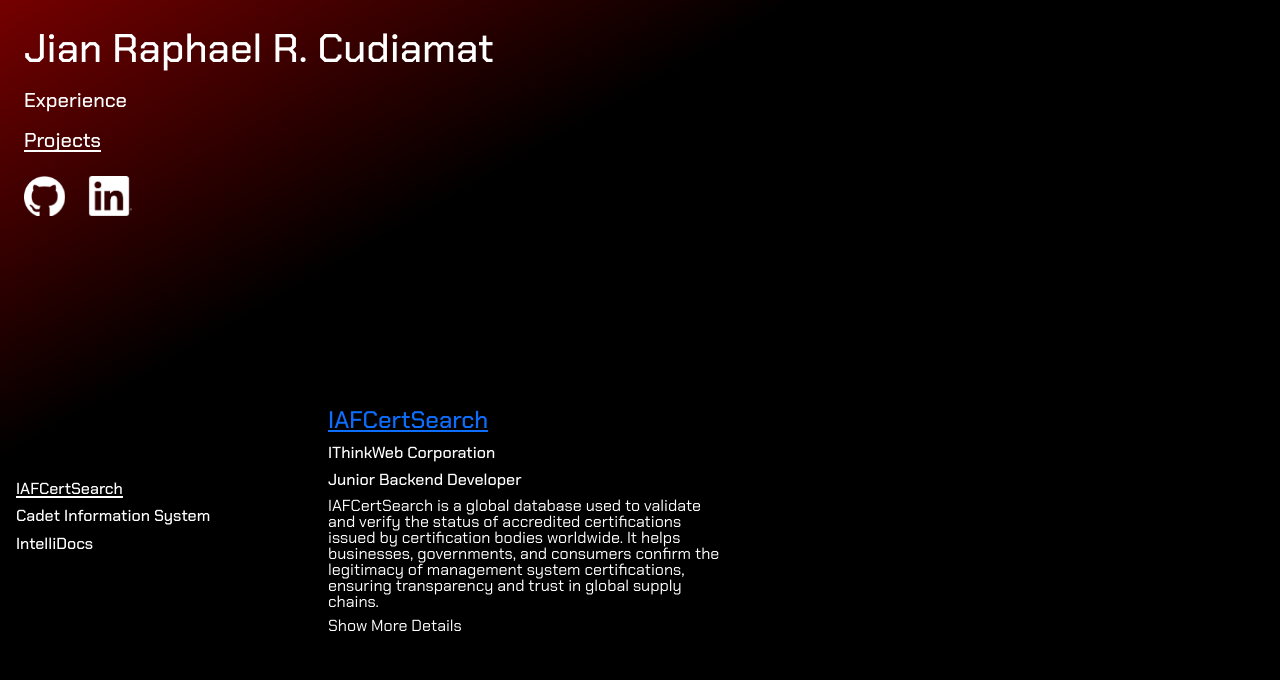
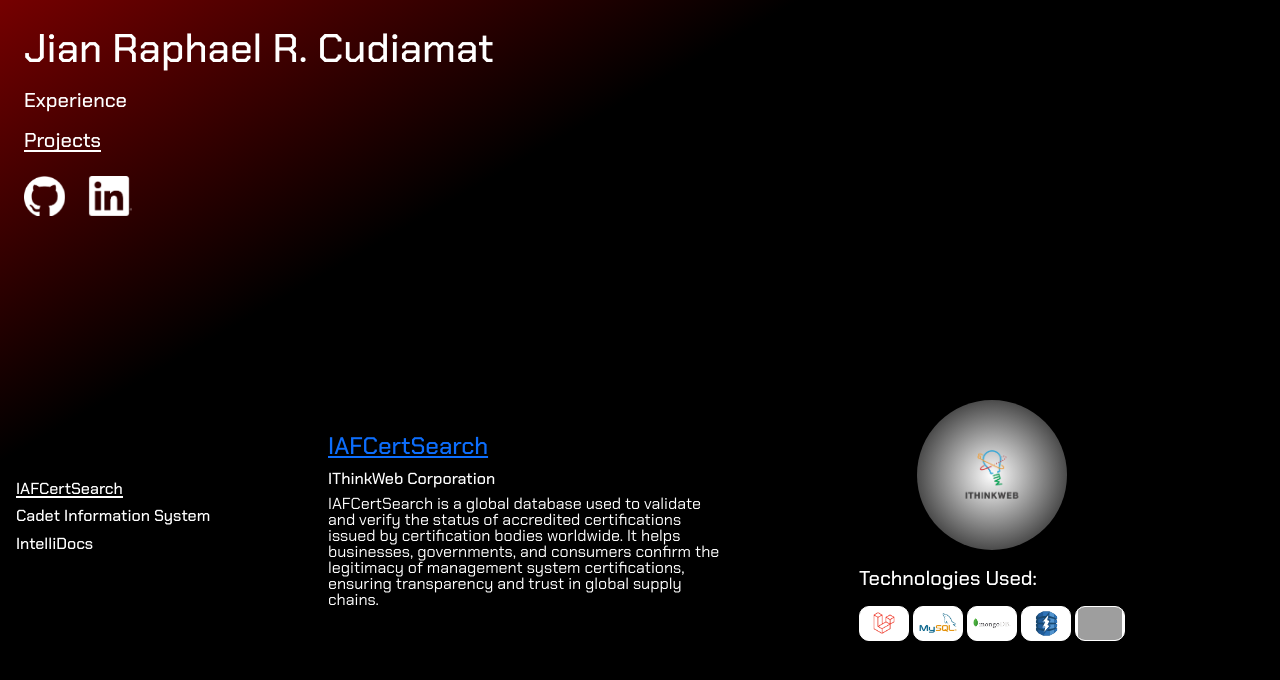
Before and after one commit to Shunsena-Jian/cudiamat-portfolio-2, a React (Vite) app: page /projects in a window 1280 px wide. Both pictures are taken after a click on the element "IAFCertSearch". Shown: the top 680 px of the page. Built offline with nearby package versions, Linux system fonts and the light colour scheme; grey boxes are pictures that could not be loaded.

Commit message:
Refactor project context management: rename activeContent to middleContent and update related components for improved clarity and functionality.

```diff
--- a/public/data/projects.json
+++ b/public/data/projects.json
@@ -10,13 +10,12 @@
             "dynamoDB.svg",
             "opensearch.svg"
         ],
-        "position": "Junior Backend Developer",
         "description": "IAFCertSearch is a global database used to validate and verify the status of accredited certifications issued by certification bodies worldwide. It helps businesses, governments, and consumers confirm the legitimacy of management system certifications, ensuring transparency and trust in global supply chains.",
         "link": "https://iafcertsearch.org/",
         "github_link": null,
         "src": "ithinkweb_logo.png",
         "alt":  "IThinkWeb Logo",
-        "roleDescription": "I am one of the junior backend developers in this company and collaborated with the different teams in the company. I am tasked to apply new features and bug fixes for every release."
+        "contributions": ""
     },
     {
         "id": 2,
@@ -29,13 +28,12 @@
             "html_logo.png",
             "tailwind_logo.png"
         ],
-        "position": "Computer Programmer (Apprentice)",
         "description": "The Cadet Information System project is a centralized platform where historical and current cadet data are digitized. This system empowers academy staff to efficiently create, retrieve, update, and archive cadet information.",
         "link": null,
         "github_link": null,
         "src": "pma_logo.png",
         "alt": "Philippine Military Academy Logo",
-        "roleDescription": "I am one of the key developers in this project that developed both the backend and frontend of the project. We developed this project in an Agile type of SDLC where we constantly get feedbacks from our supervisor every week."
+        "contributions": ""
     },
     {
         "id": 3,
@@ -49,12 +47,11 @@
             "css_logo.png",
             "javascript_logo.png"
         ],
-        "position": "Full Stack Developer",
         "description": "IntelliDocs is a project where all university documents are centralized and digitized. The system enabled teachers and staff to efficiently create, retrieve, update, and delete documents. The system allows users with access to: create a template, request for approval, approve, print documents, and many more.",
         "link": null,
         "github_link": "https://github.com/Shunsena-Jian/Intellidocs",
         "src": "slu_logo.png",
         "alt": "Saint Louis University Logo",
-        "roleDescription": "I am one of the key developers in this project that developed both the backend and frontend of the project. We developed this project in an Agile type of SDLC where we constantly get feedbacks from our Thesis Advisor every week."
+        "contributions": ""
     }
 ]
--- a/src/components/ProjectsPage/LeftContent.jsx
+++ b/src/components/ProjectsPage/LeftContent.jsx
@@ -4,7 +4,7 @@ import styles from "../../styles/projects.module.css";
 import { ProjectsContext } from "../../pages/Projects/ProjectsContext.jsx";
 
 const LeftContent = () => {
-    const { projects, activeContent, handleMouseOnClickMiddle } = useContext(ProjectsContext);
+    const { projects, middleContent, handleMouseOnClickMiddle } = useContext(ProjectsContext);
 
     return(
         <ul className={'m-0 ps-0 list-unstyled'}>
@@ -15,7 +15,7 @@ const LeftContent = () => {
 
                     return (
                         <li key={index} className={'mb-2'}>
-                            <UnderLineGrow isActive={activeContent.title === title}>
+                            <UnderLineGrow isActive={middleContent.title === title}>
                                 <h5
                                     className={`m-0 ${styles.projectTitle}`}
                                     onClick={() => handleMouseOnClickMiddle(project)}
--- a/src/components/ProjectsPage/MiddleContent.jsx
+++ b/src/components/ProjectsPage/MiddleContent.jsx
@@ -4,25 +4,21 @@ import styles from "../../styles/projects.module.css"
 import GithubLogo from "../../assets/images/technologies/github-logo-white.png";
 
 const MiddleContent = () => {
-    const { isActiveMiddle, activeContent, handleMouseOnClickRight } = useContext(ProjectsContext);
+    const { isActiveMiddle, middleContent } = useContext(ProjectsContext);
 
     return (
         <>
-            <h6 style={{ display: activeContent ? 'none' : 'block' }}>Select a project.</h6>
+            <h6 style={{ display: middleContent ? 'none' : 'block' }}>Select a project.</h6>
             <div className={`d-flex flex-column gap-2 ${isActiveMiddle ? styles.middleContentActive : styles.middleContentHide}`}>
-                {activeContent && (
+                {middleContent && (
                     <>
-                        <a href={activeContent.link} target={'_blank'} rel={'noopener noreferrer'}>
-                            <h4 className={'m-0'}>{activeContent.title}</h4>
+                        <a href={middleContent.link} target={'_blank'} rel={'noopener noreferrer'}>
+                            <h4 className={'m-0'}>{middleContent.title}</h4>
                         </a>
-                        <h6 className={'m-0'}>{activeContent.company}</h6>
-                        <h6 className={'m-0'}>{activeContent.position}</h6>
-                        <p>{activeContent.description}</p>
-                        <p className={styles.showMore} onClick={() => handleMouseOnClickRight(activeContent)}>
-                            Show More Details
-                        </p>
-                        {activeContent.github_link &&
-                            <a href={activeContent.github_link} target={"_blank"} rel={"noopener noreferrer"}>
+                        <h6 className={'m-0'}>{middleContent.company}</h6>
+                        <p>{middleContent.description}</p>
+                        {middleContent.github_link &&
+                            <a href={middleContent.github_link} target={"_blank"} rel={"noopener noreferrer"}>
                                 <img
                                     src={GithubLogo}
                                     className={styles.logo}
--- a/src/layouts/ProjectLayout.jsx
+++ b/src/layouts/ProjectLayout.jsx
@@ -9,14 +9,14 @@ export default function ProjectLayout({left, middle, right}) {
                             : <p>No projects</p>
                     }
                 </div>
-                <div className={'col-4 d-flex align-items-center'}>
+                <div className={'col-4 d-flex align-items-center justify-content-center'}>
                     {
                         middle
                             ? middle
                             : <p>No details or confidential</p>
                     }
                 </div>
-                <div className={'col-5 d-flex align-items-center'}>
+                <div className={'col-5 d-flex align-items-center justify-content-center'}>
                     {
                         right
                             ? right
--- a/src/pages/Projects/ProjectsProvider.jsx
+++ b/src/pages/Projects/ProjectsProvider.jsx
@@ -2,8 +2,8 @@ import React, {useEffect, useState} from 'react';
 import {ProjectsContext} from "./ProjectsContext.jsx";
 
 export const ProjectsProvider = ({ children }) => {
-    const [rightContent, setRightContent] = useState ('');
-    const [activeContent, setActiveContent] = useState('');
+    const [rightContent, setRightContent] = useState ({});
+    const [middleContent, setMiddleContent] = useState({});
     const [isActiveMiddle, setIsActiveMiddle] = useState(false);
     const [isActiveRight, setIsActiveRight] = useState(false);
     const [projects, setProjects] = useState([]);
@@ -20,50 +20,44 @@ export const ProjectsProvider = ({ children }) => {
     }, []);
 
     const handleMouseOnClickMiddle = (item) => {
-        const isSameItem = activeContent && activeContent.title === item.title;
+        const middle = {
+            id: item.id,
+            title: item.title,
+            company: item.company,
+            description: item.description,
+            link: item.link,
+            github_link: item.github_link,
+        };
+
+        const right = {
+            id: item.id,
+            technology: item.technology,
+            src: item.src,
+            alt: item.alt,
+            contributions: item.contributions
+        };
+
+        const isSameItem = middleContent && middleContent.title === item.title;
+        console.log(isSameItem);
 
         if (isActiveMiddle) {
             setIsActiveRight(false);
             setIsActiveMiddle(false);
             setTimeout(() => {
                 if (isSameItem) {
-                    setActiveContent('');
+                    setMiddleContent('');
                     setRightContent('');
                 } else {
-                    setActiveContent(item);
-                    setRightContent('');
+                    setMiddleContent(middle);
+                    setRightContent(right);
                     setIsActiveMiddle(true);
-                }
-            }, 500);
-        } else {
-            setActiveContent(item);
-            setRightContent('');
-            setIsActiveMiddle(true);
-        }
-    }
-
-    const handleMouseOnClickRight = (content) => {
-        const rightContentDetails = {
-            role: content.roleDescription,
-            technology: content.technology,
-            src: content.src,
-            alt: content.alt
-        };
-
-        const isSameContent = rightContent.alt === rightContentDetails.alt;
-
-        if (isActiveRight) {
-            setIsActiveRight(false);
-            setTimeout(() => {
-                if (isSameContent) {
-                    setRightContent('');
-                } else {
-                    setRightContent(rightContentDetails);
                     setIsActiveRight(true);
                 }
             }, 500);
         } else {
-            setRightContent(rightContentDetails);
+            setMiddleContent(middle);
+            setRightContent(right);
+            setIsActiveMiddle(true);
             setIsActiveRight(true);
         }
     }
@@ -72,11 +66,10 @@ export const ProjectsProvider = ({ children }) => {
         <ProjectsContext.Provider value={{
             projects,
             isActiveMiddle,
-            activeContent,
+            middleContent,
             rightContent,
             isActiveRight,
-            handleMouseOnClickMiddle,
-            handleMouseOnClickRight
+            handleMouseOnClickMiddle
         }}>
             {children}
         </ProjectsContext.Provider>
```
